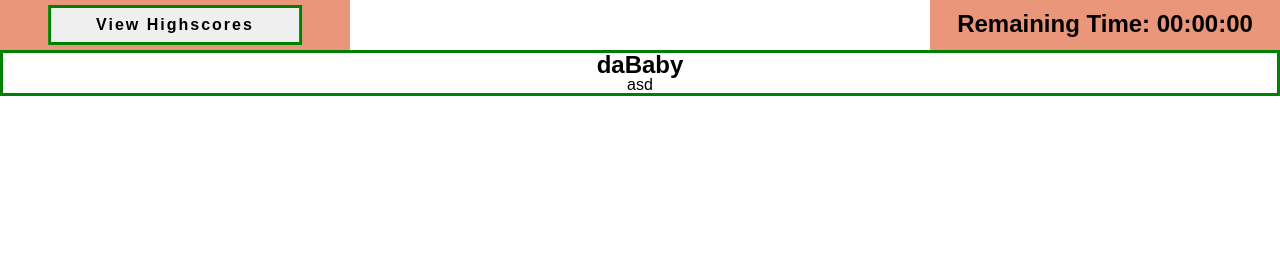
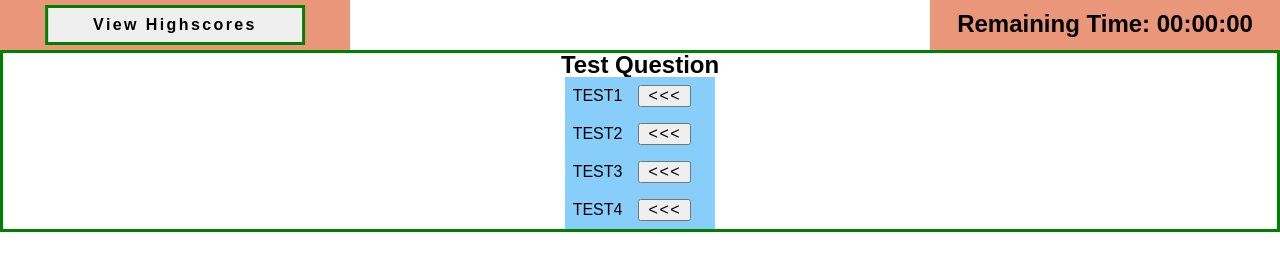
Before and after one commit to markkhoo/04-Code-Quiz-Assignment, a plain HTML site: page index.html in a window 1280 px wide. Drawn offline with Linux system fonts and the light colour scheme.

Commit message:
create functions that generate quiz questions and choices

```diff
--- a/assets/css/style.css
+++ b/assets/css/style.css
@@ -1,4 +1,16 @@
 
+li {
+    background-color: lightskyblue;
+    padding: 8px;
+
+}
+
+li button {
+    padding: 0px 8px;
+    margin: 0px 16px;
+    letter-spacing: 0.1em;
+    cursor: pointer;
+}
 
 .leButton{
     position: relative;
@@ -8,7 +20,8 @@
     padding: 8px 45px;
     border: 3px solid green;
     font-weight: 700;
-    letter-spacing: 2px;
+    letter-spacing: 0.15em;
+    cursor: pointer;
 }
 
 .quizArea {
@@ -19,13 +32,7 @@
     width: 100%;
     border: 3px solid green;
 }
-/*
-#quizQuestion{
-    text-align: center;
-    border: 3px solid green;
-    clear: both;
-}
-*/
+
 #HighScore {
     height: 50px;
     width: 350px;
--- a/assets/js/script.js
+++ b/assets/js/script.js
@@ -1,3 +1,6 @@
+// Pointers
+var quizChoice = document.querySelector("#quizChoices");
+var quizQuestion = document.querySelector("#quizQuestion");
 
 // Quiz Questions and Answers
 var quizes = {
@@ -28,4 +31,28 @@ var quizes = {
             answerWrong04: "asd"
         }
     }
+};
+
+// functions
+function renderQuestion(content) {
+    document.getElementById("quizQuestion").innerHTML = content;
 }
+
+function renderListItems(content) {
+    var li = document.createElement("li");
+    li.textContent = content;
+
+    var button = document.createElement("button");
+    button.textContent = "<<<";
+
+    li.appendChild(button);
+    quizChoice.appendChild(li);
+};
+
+// TESTS
+renderQuestion("Test Question");
+renderListItems("TEST1");
+renderListItems("TEST2");
+renderListItems("TEST3");
+renderListItems("TEST4");
+console.log("test at end");
--- a/index.html
+++ b/index.html
@@ -18,10 +18,9 @@
         </div>
     </section>
     <section class="quizArea">
-        <h1 id="quizQuestion">daBaby</h1>
-        <ul id="quizChoises">
-            <li>asd</li>
-        </ul>
+        <h1 id="quizQuestion">TEST QUESTION</h1>
+        <ul id="quizChoices"></ul>
     </section>
+    <script src="./assets/js/script.js"></script>
 </body>
 </html>
```
